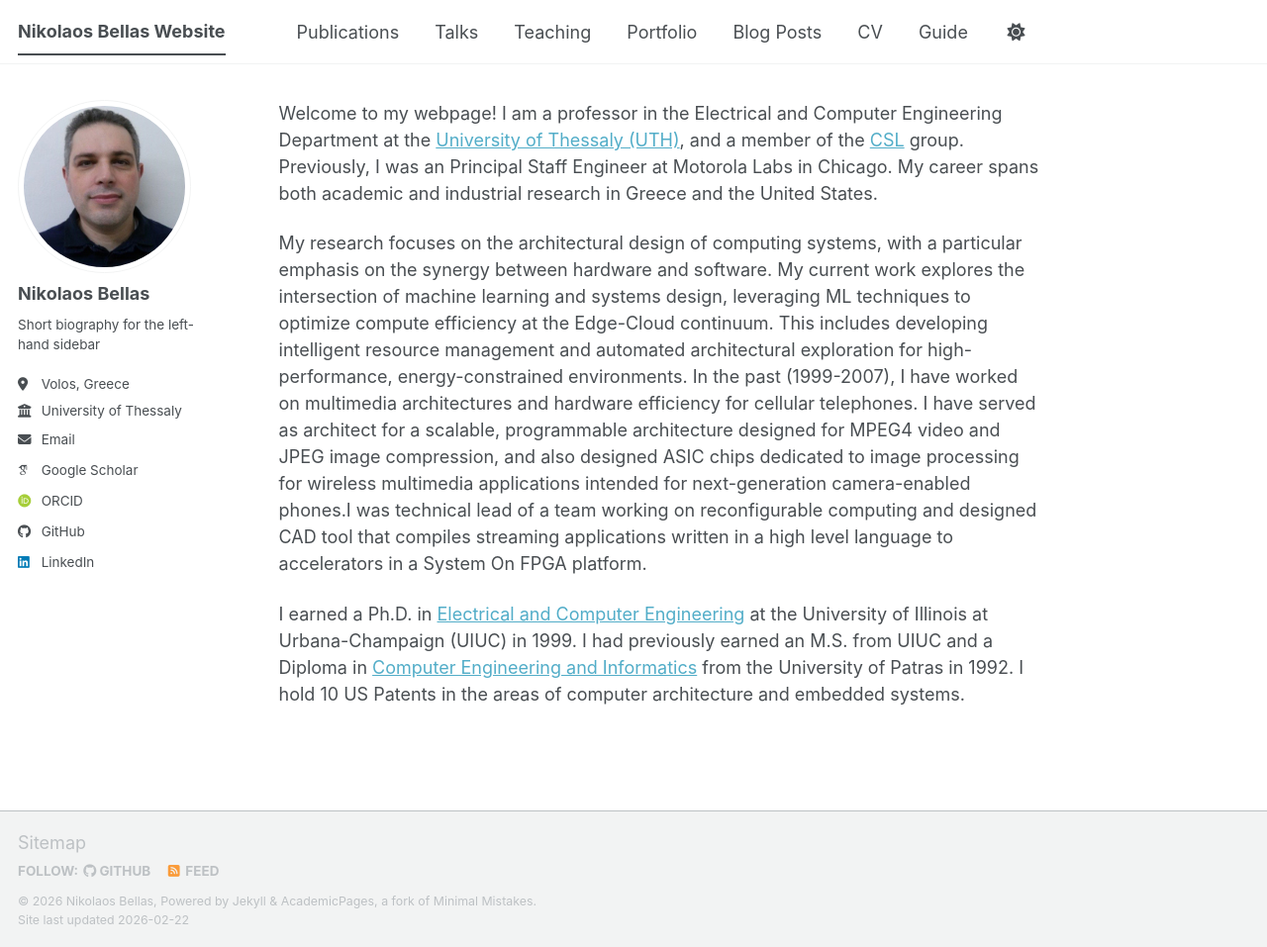
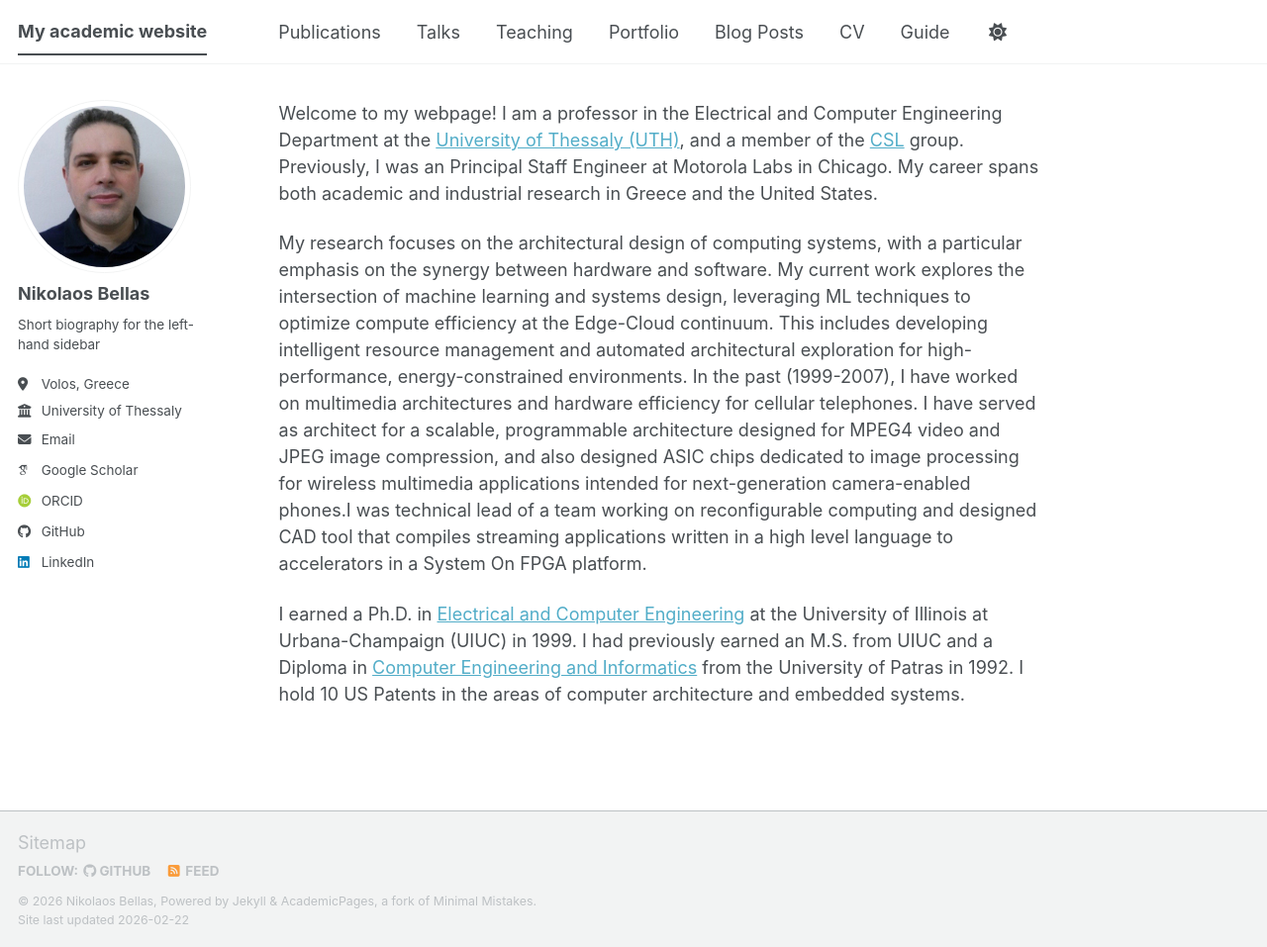
Before and after one commit to nbellas/nbellas.github.io, a Jekyll site: the page built from _pages/about.md, in a window 1280 px wide and 957 px high. Shown: the whole window at 99% size. Built offline with Jekyll 4.4.1, drawn with Linux system fonts in a browser that asks for light colours; some web fonts are replaced; a script bundle is joined from its source files by our own code; library files that are not in the unit come from our copies.

Commit message:
Update _config.yml

```diff
--- a/_config.yml
+++ b/_config.yml
@@ -9,7 +9,7 @@
 # Basic Site Settings
 locale                   : "en-US"
 site_theme               : "default" # The available themes options are "default", "air", "sunrise", "mint", "dirt" and "contrast"
-title                    : "Nikolaos Bellas Website"
+title                    : "My academic website"
 title_separator          : "-"
 name                     : &name "Nikolaos Bellas"
 description              : &description "Nikolaos academic portfolio"   # Update this with a general description of your site, this is the default if not overridden by a page
```
